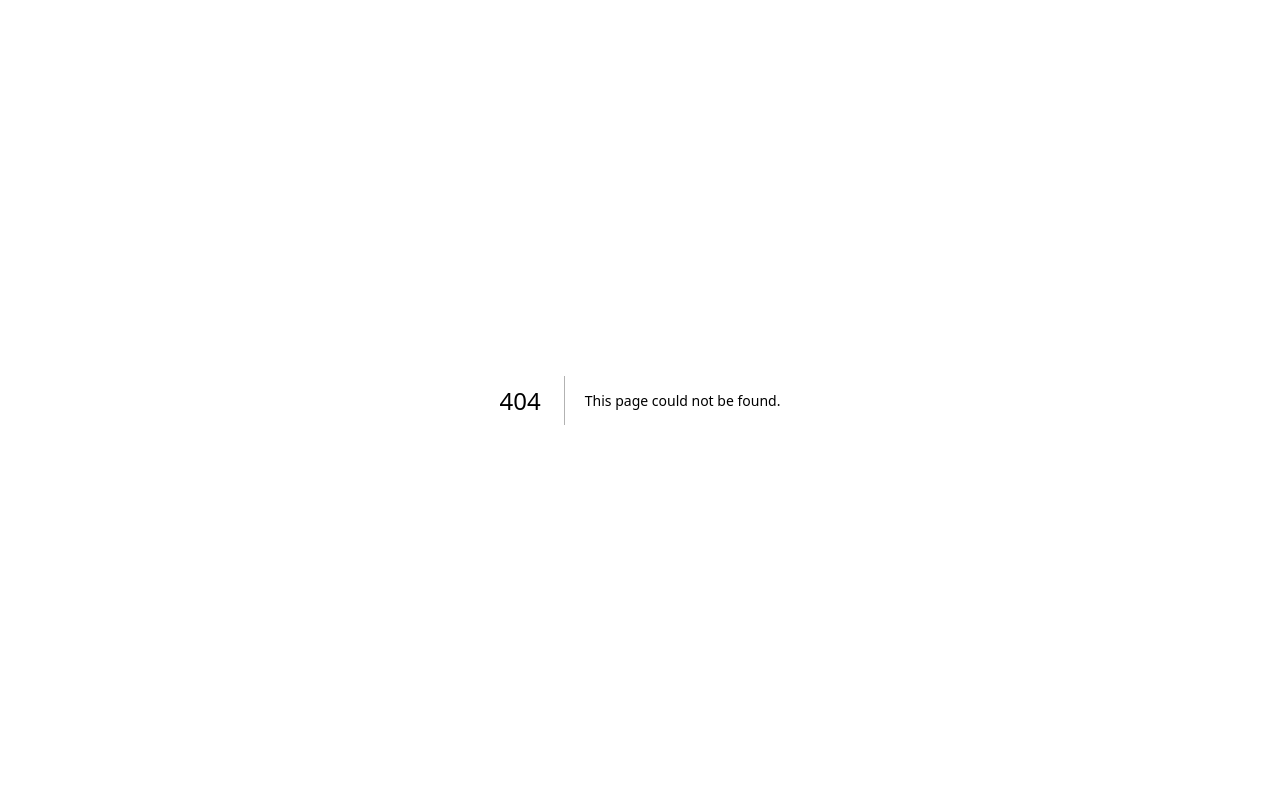
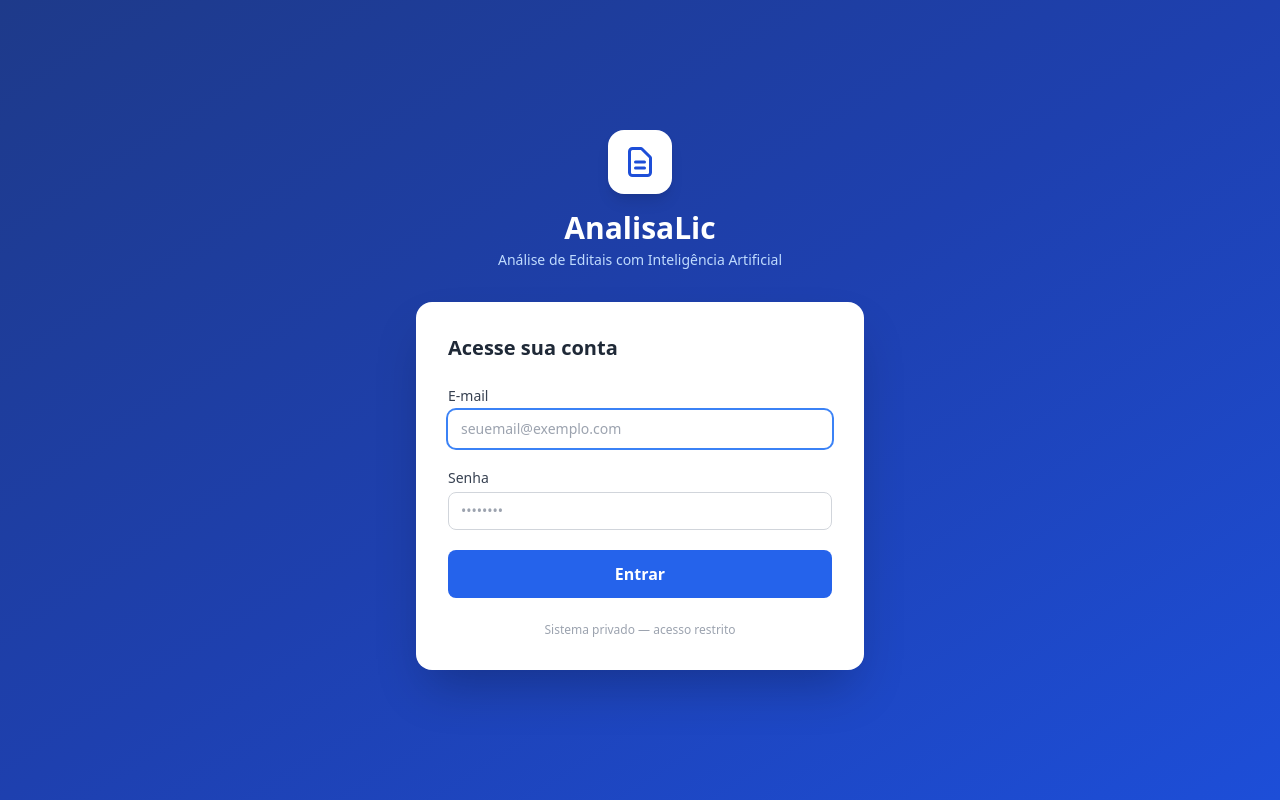
Before and after one commit to vjktrak/analisa-lic, a Next.js app: page /login in a window 1280 px wide. Before the commit this address had no page. Built offline with nearby package versions, Linux system fonts and the light colour scheme.

Commit message:
add app/login/page.tsx

```diff
--- /dev/null
+++ b/app/login/page.tsx
@@ -0,0 +1,102 @@
+'use client'
+import { useState } from 'react'
+import { useRouter } from 'next/navigation'
+
+export default function LoginPage() {
+  const [email, setEmail] = useState('')
+  const [password, setPassword] = useState('')
+  const [loading, setLoading] = useState(false)
+  const [error, setError] = useState('')
+  const router = useRouter()
+
+  async function handleLogin(e: React.FormEvent) {
+    e.preventDefault()
+    setLoading(true)
+    setError('')
+    try {
+      const res = await fetch('/api/auth/login', {
+        method: 'POST',
+        headers: { 'Content-Type': 'application/json' },
+        body: JSON.stringify({ email, password }),
+      })
+      const data = await res.json()
+      if (!res.ok) { setError(data.error || 'Credenciais inválidas'); return }
+      router.push('/dashboard')
+      router.refresh()
+    } catch {
+      setError('Erro de conexão. Tente novamente.')
+    } finally {
+      setLoading(false)
+    }
+  }
+
+  return (
+    <div className="min-h-screen flex items-center justify-center bg-gradient-to-br from-blue-900 via-blue-800 to-blue-700 px-4">
+      <div className="w-full max-w-md">
+        {/* Logo / Header */}
+        <div className="text-center mb-8">
+          <div className="inline-flex items-center justify-center w-16 h-16 bg-white rounded-2xl shadow-lg mb-4">
+            <svg className="w-9 h-9 text-blue-700" fill="none" stroke="currentColor" viewBox="0 0 24 24">
+              <path strokeLinecap="round" strokeLinejoin="round" strokeWidth={2} d="M9 12h6m-6 4h6m2 5H7a2 2 0 01-2-2V5a2 2 0 012-2h5.586a1 1 0 01.707.293l5.414 5.414a1 1 0 01.293.707V19a2 2 0 01-2 2z" />
+            </svg>
+          </div>
+          <h1 className="text-3xl font-bold text-white">AnalisaLic</h1>
+          <p className="text-blue-200 mt-1 text-sm">Análise de Editais com Inteligência Artificial</p>
+        </div>
+
+        {/* Card */}
+        <div className="bg-white rounded-2xl shadow-2xl p-8">
+          <h2 className="text-xl font-semibold text-gray-800 mb-6">Acesse sua conta</h2>
+
+          <form onSubmit={handleLogin} className="space-y-5">
+            <div>
+              <label className="block text-sm font-medium text-gray-700 mb-1">E-mail</label>
+              <input
+                type="email"
+                value={email}
+                onChange={e => setEmail(e.target.value)}
+                placeholder="seuemail@exemplo.com"
+                required
+                className="input"
+                autoFocus
+              />
+            </div>
+            <div>
+              <label className="block text-sm font-medium text-gray-700 mb-1">Senha</label>
+              <input
+                type="password"
+                value={password}
+                onChange={e => setPassword(e.target.value)}
+                placeholder="••••••••"
+                required
+                className="input"
+              />
+            </div>
+
+            {error && (
+              <div className="bg-red-50 border border-red-200 rounded-lg p-3 text-sm text-red-700 flex items-center gap-2">
+                <svg className="w-4 h-4 flex-shrink-0" fill="currentColor" viewBox="0 0 20 20">
+                  <path fillRule="evenodd" d="M10 18a8 8 0 100-16 8 8 0 000 16zM8.707 7.293a1 1 0 00-1.414 1.414L8.586 10l-1.293 1.293a1 1 0 101.414 1.414L10 11.414l1.293 1.293a1 1 0 001.414-1.414L11.414 10l1.293-1.293a1 1 0 00-1.414-1.414L10 8.586 8.707 7.293z" clipRule="evenodd" />
+                </svg>
+                {error}
+              </div>
+            )}
+
+            <button type="submit" disabled={loading} className="btn-primary w-full py-3 text-base">
+              {loading ? (
+                <span className="flex items-center justify-center gap-2">
+                  <span className="spinner w-4 h-4 inline-block" />
+                  Entrando...
+                </span>
+              ) : 'Entrar'}
+            </button>
+          </form>
+
+          <p className="text-center text-xs text-gray-400 mt-6">
+            Sistema privado — acesso restrito
+          </p>
+        </div>
+      </div>
+    </div>
+  )
+}
```
